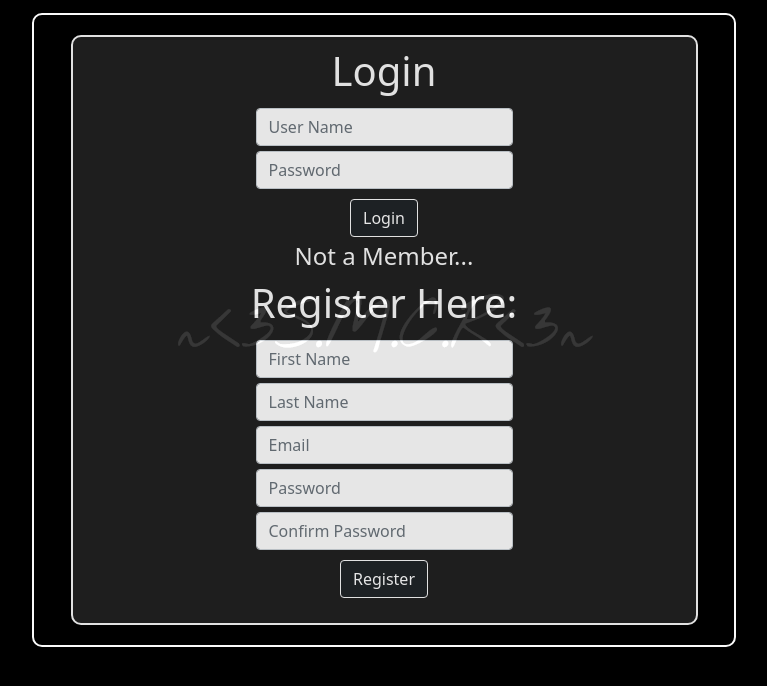
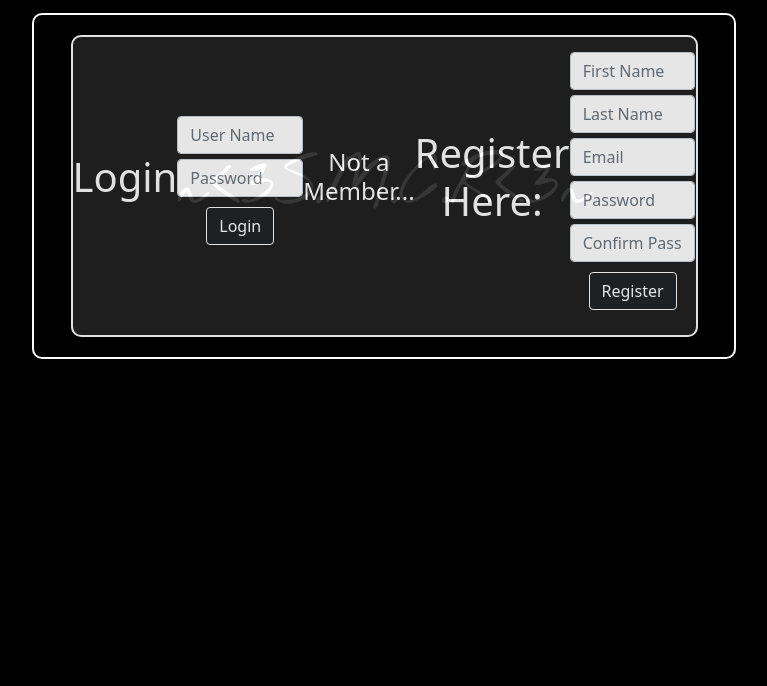
Before and after one commit to Moira-Rinn/Bootcamp-Login_and_Registration, a Flask app: page / in a window 1280 px wide. Shown: the top 686 px of the page, without its empty margins (256-1023 px from the left). Run offline with Flask 2, Linux system fonts and the light colour scheme; data that the repository does not hold is empty.

Commit message:
Changed style.css.

```diff
--- a/Flask_App/static/css/style.css
+++ b/Flask_App/static/css/style.css
@@ -28,7 +28,7 @@ body {
   display: flex;
   align-items: center;
   justify-content: space-evenly;
-  flex-direction: column;
+  /* flex-direction: column; */
   width: 95%;
   height: 80%;
   background-color: #222;
```
